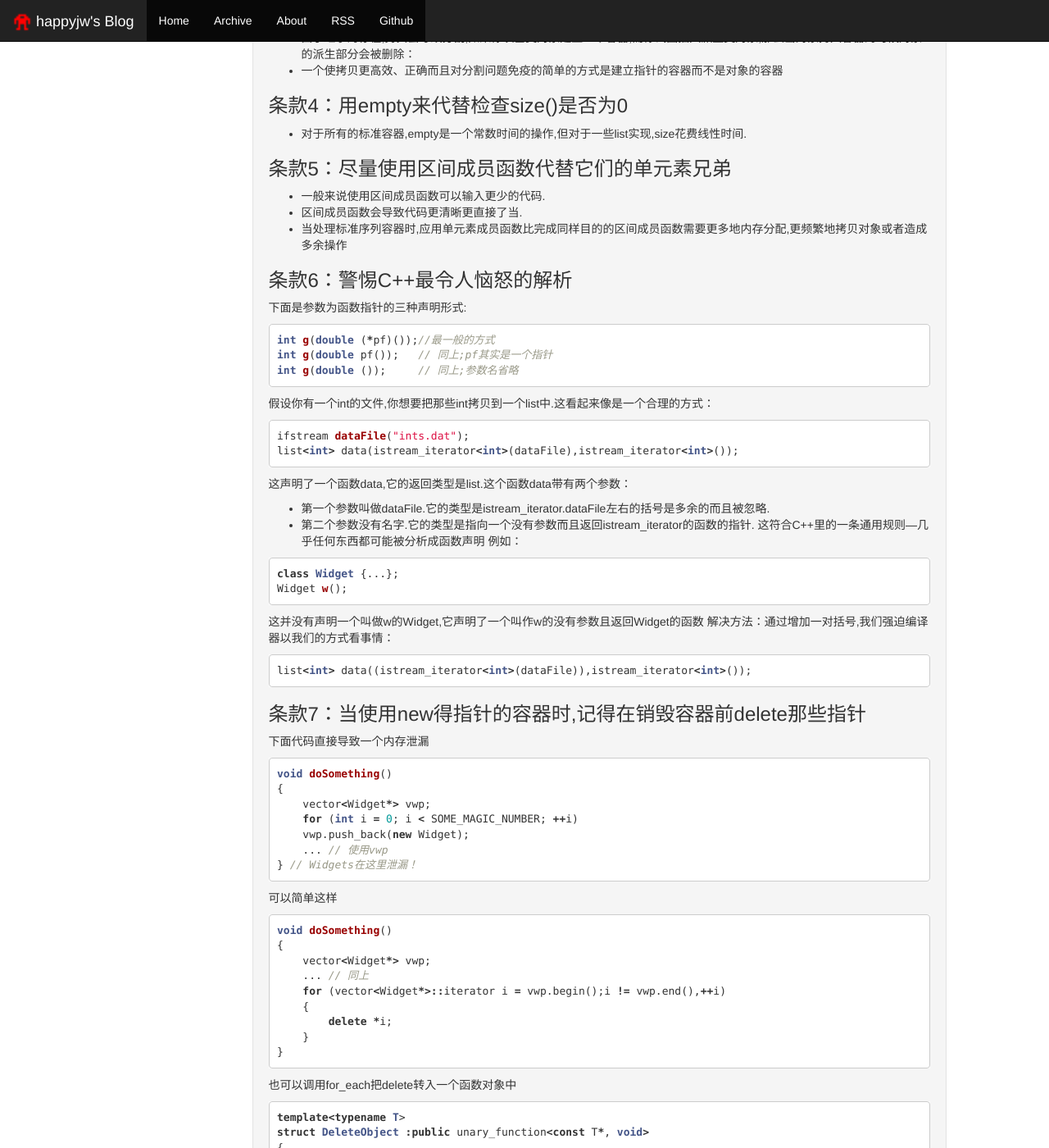
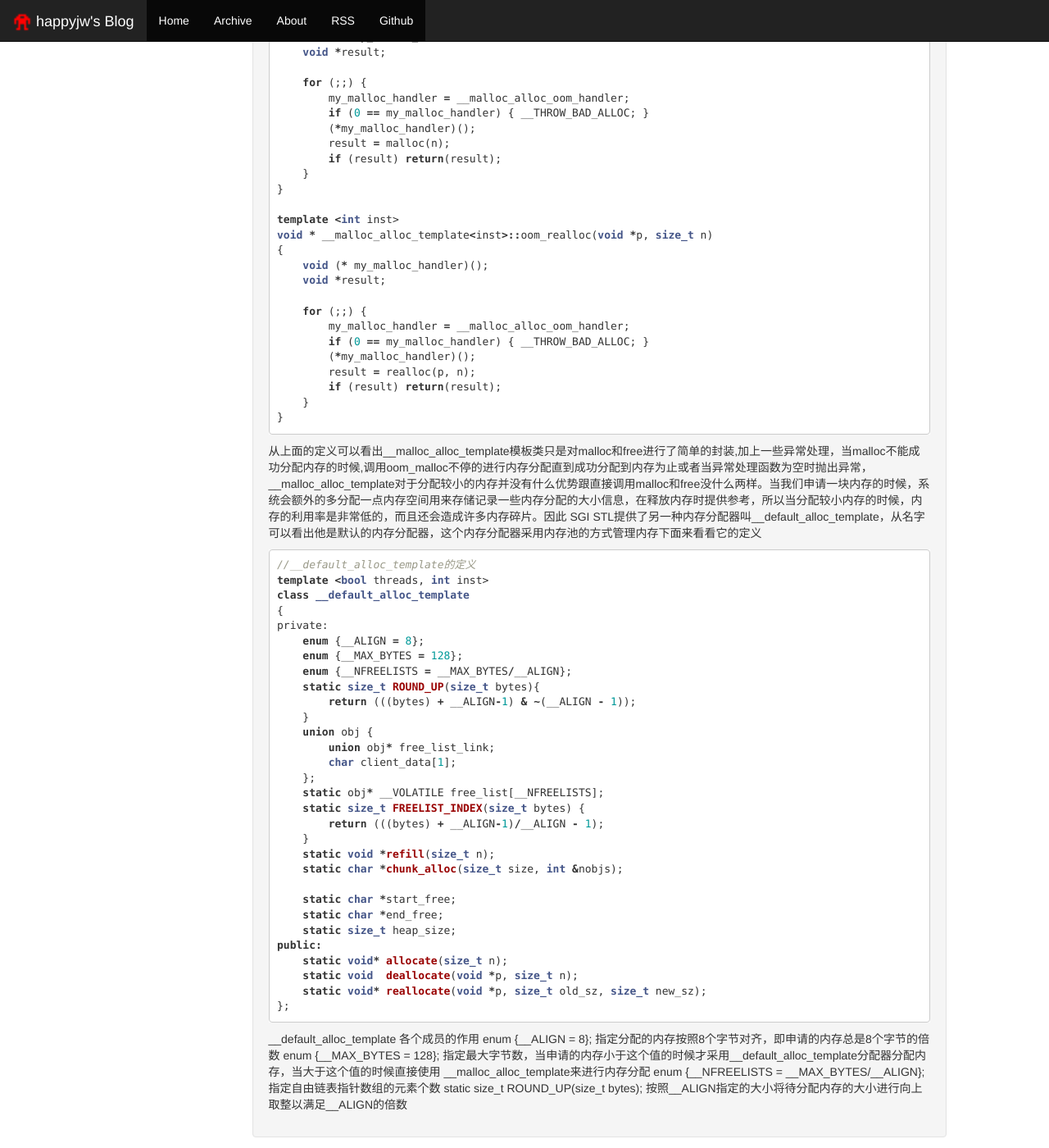
Before and after one commit to happyjw/happyjw.github.io, a Jekyll site: the page built from index.html, in a window 1280 px wide and 1400 px high, scrolled down 943 px. Shown: the whole window at 82% size. Built offline with Jekyll 4.4.1, drawn with Linux system fonts in a browser that asks for light colours; Markdown is read by kramdown in place of the engine named in the settings; the list of posts is cut into pages by our own code; a style sheet for code colours, icons or effects is not loaded; some of the changed text lies outside the part shown.

Commit message:
new post

````diff
--- /dev/null
+++ b/_posts/2015-06-11-STL-Allocator.md
@@ -0,0 +1,116 @@
+### SGI STL的内存分配器
+内存分配器是STL中非常重要的一个概念,STL的各种容器都会使用内存分配器来对内存进行管理,
+SGI STL 提供了两种内存分配器，一个叫__malloc_alloc_template一个叫__default_alloc_template，他们两个都是以模板的方式实现.
+下面来看看他们的定义
+
+```cpp
+//__malloc_alloc_template的定义如下
+template <int inst>
+class __malloc_alloc_template
+{
+    private:
+    static void *oom_malloc(size_t);
+    static void *oom_realloc(void *, size_t);
+    static void (* __malloc_alloc_oom_handler)();
+    public:
+    static void * allocate(size_t n)
+    {
+        void *result = malloc(n);
+        if (0 == result)
+            result = oom_malloc(n);
+        return result;
+    }
+    static void deallocate(void *p, size_t /* n */)
+    {
+        free(p);
+    }
+    static void * reallocate(void *p, size_t /* old_sz */, size_t new_sz)
+    {
+        void * result = realloc(p, new_sz);
+        if (0 == result)
+            result = oom_realloc(p, new_sz);
+        return result;
+    }
+    static void (* set_malloc_handler(void (*f)()))()
+    {
+        void (* old)() = __malloc_alloc_oom_handler;
+        __malloc_alloc_oom_handler = f;
+        return(old);
+    }
+};
+template <int inst>
+void (* __malloc_alloc_template<inst>::__malloc_alloc_oom_handler)() = 0;
+
+template <int inst>
+void * __malloc_alloc_template<inst>::oom_malloc(size_t n)
+{
+    void (* my_malloc_handler)();
+    void *result;
+
+    for (;;) {
+        my_malloc_handler = __malloc_alloc_oom_handler;
+        if (0 == my_malloc_handler) { __THROW_BAD_ALLOC; }
+        (*my_malloc_handler)();
+        result = malloc(n);
+        if (result) return(result);
+    }
+}
+
+template <int inst>
+void * __malloc_alloc_template<inst>::oom_realloc(void *p, size_t n)
+{
+    void (* my_malloc_handler)();
+    void *result;
+
+    for (;;) {
+        my_malloc_handler = __malloc_alloc_oom_handler;
+        if (0 == my_malloc_handler) { __THROW_BAD_ALLOC; }
+        (*my_malloc_handler)();
+        result = realloc(p, n);
+        if (result) return(result);
+    }
+}
+```
+从上面的定义可以看出__malloc_alloc_template模板类只是对malloc和free进行了简单的封装,加上一些异常处理，当malloc不能成功分配内存的时候,调用oom_malloc不停的进行内存分配直到成功分配到内存为止或者当异常处理函数为空时抛出异常，__malloc_alloc_template对于分配较小的内存并没有什么优势跟直接调用malloc和free没什么两样。当我们申请一块内存的时候，系统会额外的多分配一点内存空间用来存储记录一些内存分配的大小信息，在释放内存时提供参考，所以当分配较小内存的时候，内存的利用率是非常低的，而且还会造成许多内存碎片。因此 SGI STL提供了另一种内存分配器叫__default_alloc_template，从名字可以看出他是默认的内存分配器，这个内存分配器采用内存池的方式管理内存下面来看看它的定义
+
+```cpp
+//__default_alloc_template的定义
+template <bool threads, int inst>
+class __default_alloc_template
+{
+private:
+    enum {__ALIGN = 8};
+    enum {__MAX_BYTES = 128};
+    enum {__NFREELISTS = __MAX_BYTES/__ALIGN};
+    static size_t ROUND_UP(size_t bytes){
+        return (((bytes) + __ALIGN-1) & ~(__ALIGN - 1));
+    }
+    union obj {
+        union obj* free_list_link;
+        char client_data[1];
+    };
+    static obj* __VOLATILE free_list[__NFREELISTS];
+    static size_t FREELIST_INDEX(size_t bytes) {
+        return (((bytes) + __ALIGN-1)/__ALIGN - 1);
+    }
+    static void *refill(size_t n);
+    static char *chunk_alloc(size_t size, int &nobjs);
+
+    static char *start_free;
+    static char *end_free;
+    static size_t heap_size;
+public:
+    static void* allocate(size_t n);
+    static void  deallocate(void *p, size_t n);
+    static void* reallocate(void *p, size_t old_sz, size_t new_sz);
+};
+```
+__default_alloc_template 各个成员的作用
+enum {__ALIGN = 8}; 指定分配的内存按照8个字节对齐，即申请的内存总是8个字节的倍数
+enum {__MAX_BYTES = 128};
+指定最大字节数，当申请的内存小于这个值的时候才采用__default_alloc_template分配器分配内存，当大于这个值的时候直接使用
+__malloc_alloc_template来进行内存分配
+enum {__NFREELISTS = __MAX_BYTES/__ALIGN};
+指定自由链表指针数组的元素个数
+static size_t ROUND_UP(size_t bytes);
+按照__ALIGN指定的大小将待分配内存的大小进行向上取整以满足__ALIGN的倍数
````
Also changed, not shown: _posts/2015-06-07-Effective-STL-Note.md (line endings or trailing spaces).
